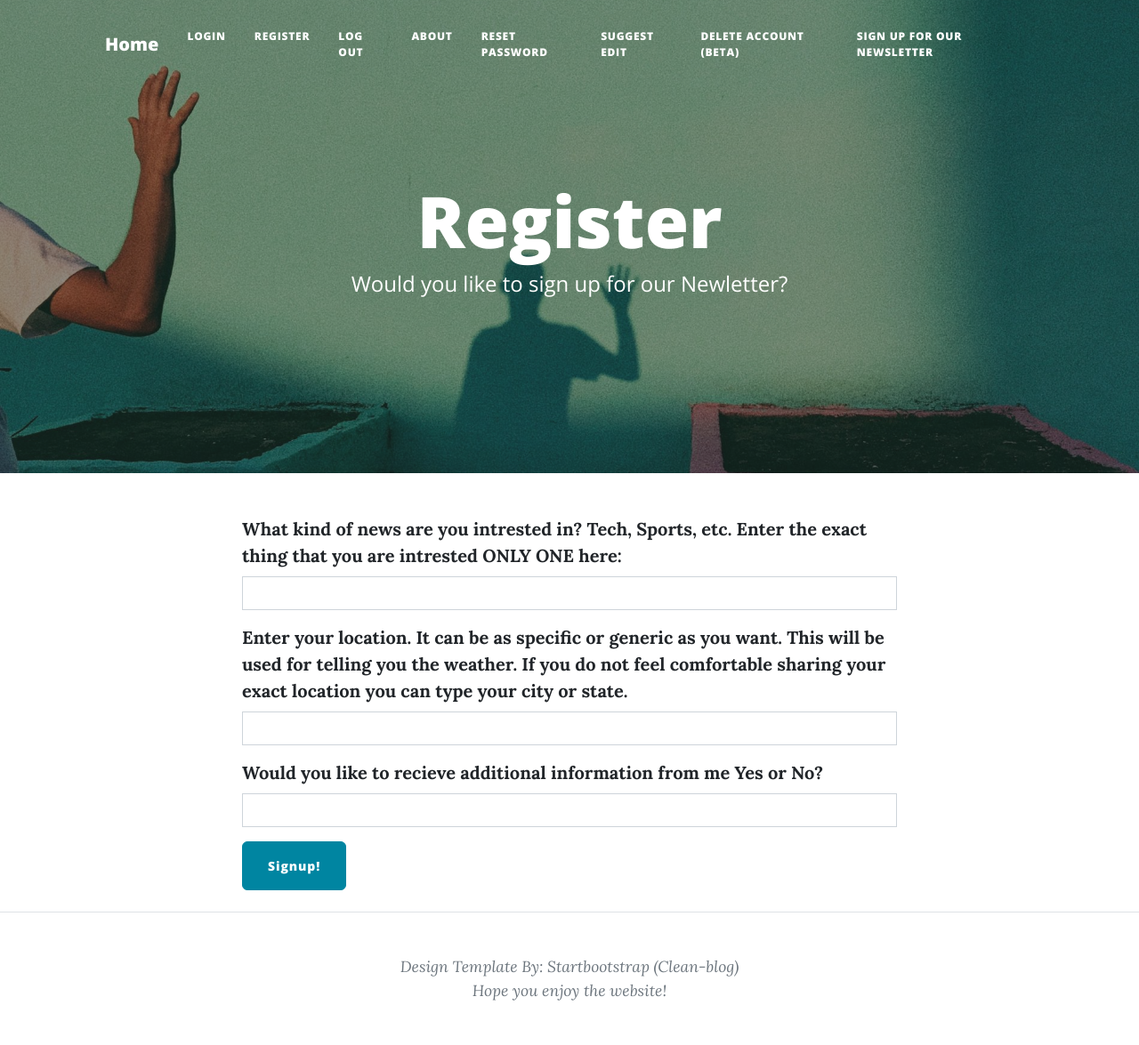
After one commit to TurtleCodersT/Blog-Website, a Flask app: page /newsletter_management in a window 1280 px wide. The commit adds this page. Shown: the whole page at 89% size. Run offline with Flask 3, Linux system fonts and the light colour scheme; some libraries are stand-ins or nearby versions.

Commit message:
Add welcome message for new users and Add newsletter management

```diff
--- a/forms.py
+++ b/forms.py
@@ -44,3 +44,9 @@ class Change_Password_Step_2(FlaskForm):
     new_password = PasswordField(label="Enter your new password! Make sure to write it down because you won't be able to reset your password again today: ", validators=[DataRequired()])
     new_password_confirm = PasswordField(label='Confirm your password here: ', validators=[DataRequired(), EqualTo('new_password', message='Passwords are not the same')])
     submit = SubmitField(label="Send password reset request. Make sure you're email is correct!")
+
+class Signup_for_Newletter(FlaskForm):
+    interest = StringField(label="What kind of news are you intrested in? Tech, Sports, etc. Enter the exact thing that you are intrested ONLY ONE here: ", validators=[DataRequired()])
+    approx_location = StringField(label="Enter your location. It can be as specific or generic as you want. This will be used for telling you the weather. If you do not feel comfortable sharing your exact location you can type your city or state.")
+    other_info = StringField(label="Would you like to recieve additional information from me Yes or No?")
+    submit = SubmitField(label='Signup!')
--- a/main.py
+++ b/main.py
@@ -1,3 +1,4 @@
+import smtplib
 from datetime import date
 from typing import List
 import sqlalchemy.exc
@@ -19,22 +20,23 @@ from forms import CreatePostForm
 def admin_only(function):
     @wraps(function)
     def wrapper_function(*args, **kwargs):
-        if current_user.id != 1:
+        if current_user.permission_status != "Blog-Writer":
+            pass
+        elif current_user.id != 1:
             return abort(403)
         else:
             return function(*args, **kwargs)
     return wrapper_function
-
-def Blog_Writer(function):
+def blog_writer(function):
     @wraps(function)
     def wrapper_function(*args, **kwargs):
         if current_user.permission_status != "Blog-Writer":
+            pass
+        elif current_user.id != 1:
             return abort(403)
         else:
             return function(*args, **kwargs)
-
     return wrapper_function
-
 
 
 
@@ -98,6 +100,9 @@ class User(UserMixin, db.Model):
     posts = relationship("BlogPost", back_populates="author")
     reset_password_token: Mapped[str] = mapped_column(Text, nullable=True)
     permission_status: Mapped[str] = mapped_column(Text, nullable=False)
+    interests: Mapped[str] = mapped_column(Text, nullable=True)
+    approx_location: Mapped[str] = mapped_column(Text, nullable=True)
+    recieve_additional_information: Mapped[str] = mapped_column(Text, nullable=True)
 
 
 class BlogPost(db.Model):
@@ -181,7 +186,7 @@ def register():
             connection.login(user=my_email, password=password)
             connection.sendmail(from_addr=my_email, to_addrs=new_user.email,
                                 msg="Subject: Welcome to my Blog Website!\n\nThank you for signing up for my blog website. I am glad that you were able to sign up for my website. I hope that you enjoy your time on my website. Here is a quick overview of the website. There is a comment section below each post which allows you to type a response to the article. In addition, if you have any feedback you would like to provide please visit the suggest feedback page! Some people who I select will be able to make new blog posts. You will know if you have received this option because there were be a new post button. If you see this feel free to make new posts! I will need to approve each person I want to have the ability to post individually. I am currently working on new features for the website, however I am also learning how to make mobile apps. Due to this, I may start making less updates because I am trying to learn app development. I hope you enjoy my website! If you have any feedback you would like to share, please added a suggested edit to my website. Do not respond to this email. I hope you enjoy visiting my website! In addition to this, you can also look at the about page if you would like to learn more information about me.")
-            return redirect(url_for("get_all_posts"))
+        return redirect(url_for("get_all_posts"))
     return render_template("register.html", form=form, current_user=current_user)
 
 
@@ -238,7 +243,6 @@ def show_post(post_id):
 # TODO: Use a decorator so only an admin user can create a new post
 @app.route("/new-post", methods=["GET", "POST"])
 @admin_only
-@Blog_Writer
 def add_new_post():
     form = CreatePostForm()
     if form.validate_on_submit():
@@ -258,7 +262,6 @@ def add_new_post():
 
 # TODO: Use a decorator so only an admin user can edit a post
 @admin_only
-@Blog_Writer
 @app.route("/edit-post/<int:post_id>", methods=["GET", "POST"])
 def edit_post(post_id):
     post = db.get_or_404(BlogPost, post_id)
@@ -282,7 +285,6 @@ def edit_post(post_id):
 
 # TODO: Use a decorator so only an admin user can delete a post
 @admin_only
-@Blog_Writer
 @app.route("/delete/<int:post_id>")
 def delete_post(post_id):
     if post_id == 1:
@@ -461,7 +463,24 @@ def delete_user(id):
     db.session.delete(user)
     db.session.commit()
     return redirect(url_for('edit_user_permissions'))
-#Send email thanking people for joining!
+
+@app.route('/newsletter_management', methods=['GET', "POST"])
+def newsletter_management():
+    form = forms.Signup_for_Newletter()
+    if form.validate_on_submit():
+        user = current_user
+        user.interests = form.interest.data
+        user.approx_location = form.approx_location.data
+        user.receive_additional_information = form.other_info
+        db.session.commit()
+        with smtplib.SMTP("smtp.gmail.com") as connection:
+            connection.starttls()
+            connection.login(user=my_email, password=password)
+            connection.sendmail(from_addr=my_email, to_addrs=current_user.email,
+                                msg="Subject: Welcome to my Newsletter!\n\nThank you for signing up for my newletter. I greatly appreciate it! I hope you enjoy learning more about my website and getting more information from me too. You should be recieving another email soon that will give you your first update. Thanks! Enjoy!")
+        return redirect(url_for('get_all_posts'))
+    return render_template('newsletter_management.html', form=form)
+
 
 if __name__ == "__main__":
     app.run(debug=True, port=5002)
--- a/templates/header.html
+++ b/templates/header.html
@@ -110,6 +110,13 @@
                 >Delete Account (Beta)</a
               >
             </li>
+            <li class="nav-item">
+              <a
+                class="nav-link px-lg-3 py-3 py-lg-4"
+                href="{{ url_for('newsletter_management') }}"
+                >Sign up for our newsletter</a
+              >
+            </li>
           </ul>
         </div>
       </div>
--- /dev/null
+++ b/templates/newsletter_management.html
@@ -0,0 +1,32 @@
+{% from "bootstrap5/form.html" import render_form %} {% block content %} {%
+include "header.html" %}
+
+<!-- Page Header -->
+<header
+  class="masthead"
+  style="background-image: url('../static/assets/img/register-bg.jpg')"
+>
+  <div class="container position-relative px-4 px-lg-5">
+    <div class="row gx-4 gx-lg-5 justify-content-center">
+      <div class="col-md-10 col-lg-8 col-xl-7">
+        <div class="page-heading">
+          <h1>Register</h1>
+          <span class="subheading">Would you like to sign up for our Newletter?</span>
+        </div>
+      </div>
+    </div>
+  </div>
+</header>
+
+<main class="mb-4">
+  <div class="container">
+    <div class="row">
+      <div class="col-lg-8 col-md-10 mx-auto">
+        <!--TODO: render your registration form here-->
+        {{ render_form(form) }}
+      </div>
+    </div>
+  </div>
+</main>
+
+{% include "footer.html" %} {% endblock %}
```
